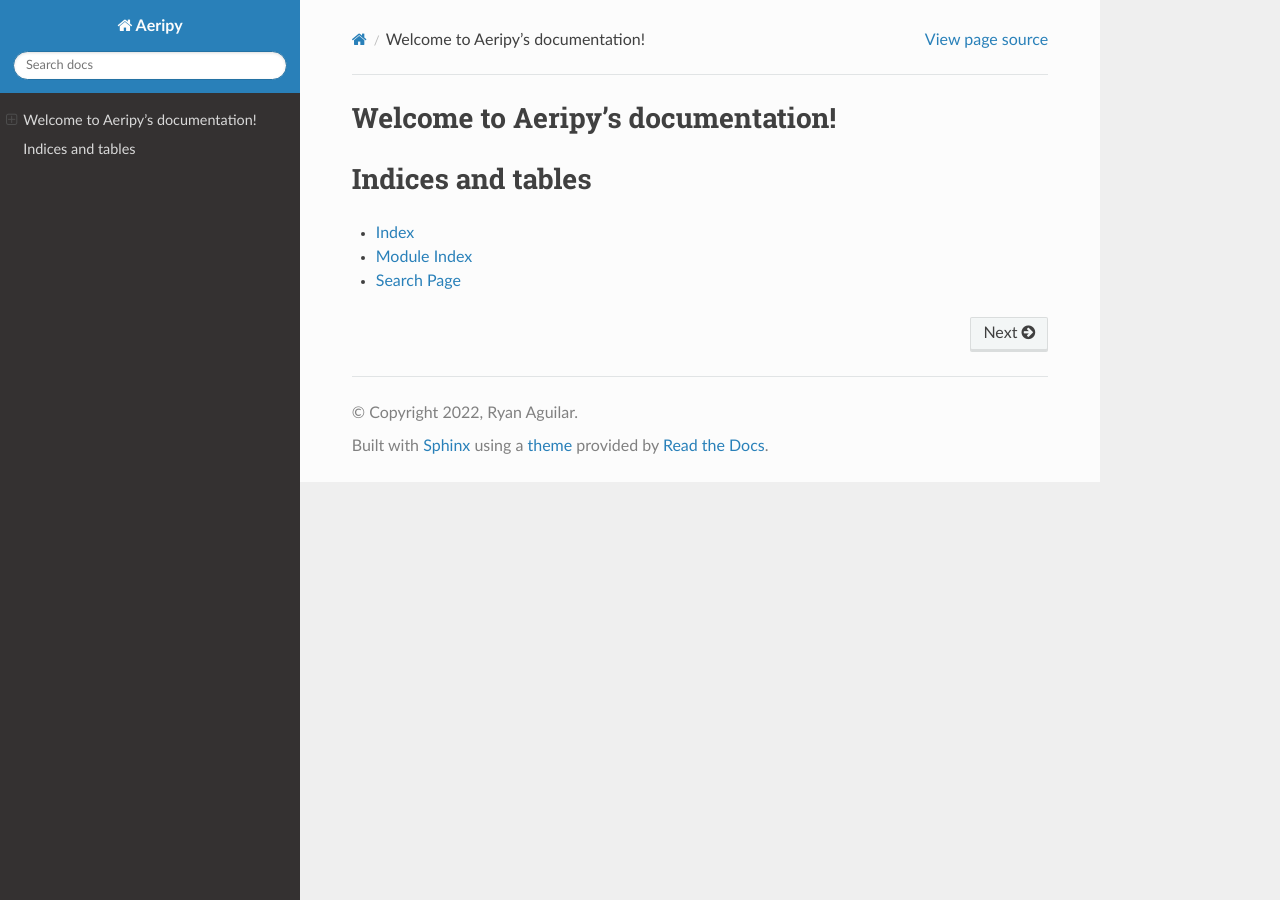
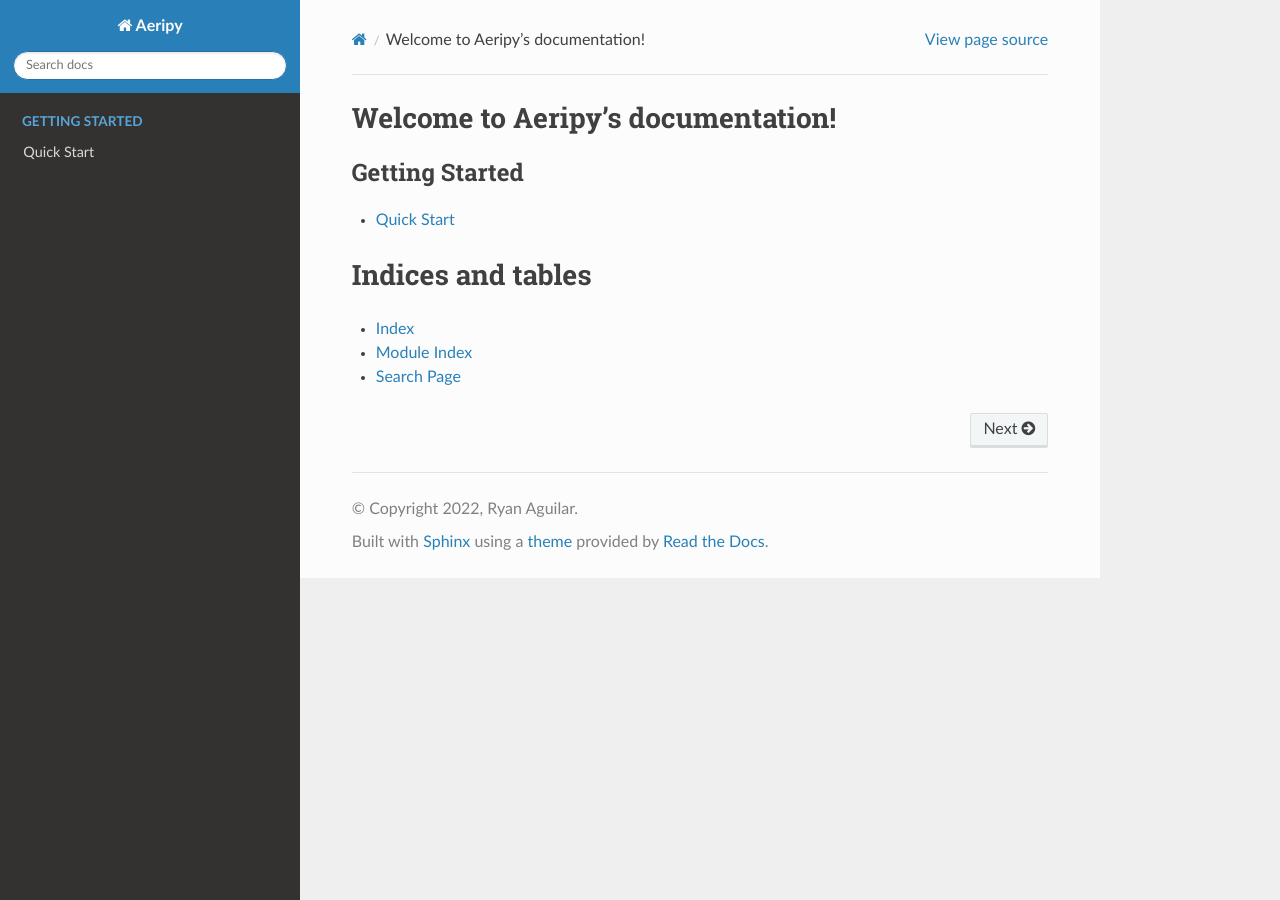
Before and after one commit to ryanaguilar/aeripy, a Sphinx documentation site: the page built from docs/index.rst, in a window 1280 px wide. Built offline with Sphinx 7.4.7 and the Read the Docs theme 2.0.0, drawn with Linux system fonts in a browser that asks for light colours.

Commit message:
update index.rst

```diff
--- /dev/null
+++ b/docs/getting_started/quick_start.rst
@@ -0,0 +1,2 @@
+Quick Start
+===========
--- a/docs/index.rst
+++ b/docs/index.rst
@@ -5,6 +5,14 @@
 
 Welcome to Aeripy's documentation!
 ==================================
+
+.. _getting_started:
+
+.. toctree::
+    :maxdepth: 1
+    :caption: Getting Started
+
+    getting_started/quick_start
 
 .. toctree::
    :maxdepth: 2
```
